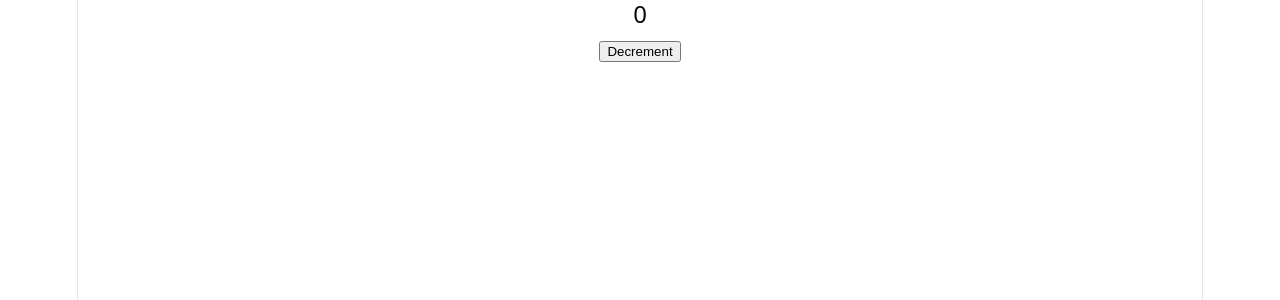
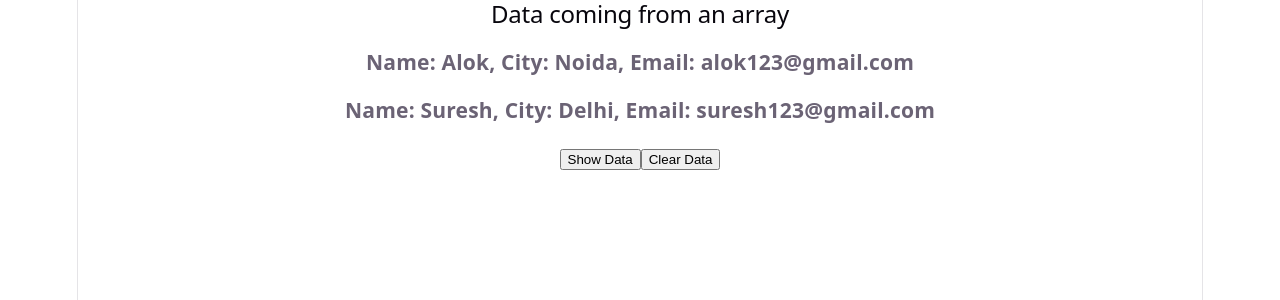
Before and after one commit to guptaprince07/Front_End_Engineering_G13, a React app in the folder React_projects/myapp/: page / in a window 1280 px wide. Shown: the top 300 px of the page. Built offline with nearby package versions, Linux system fonts and the light colour scheme; the HTML template or start-up script is replaced by a standard one.

Commit message:
updated useState()

```diff
--- a/React_projects/myapp/src/App.jsx
+++ b/React_projects/myapp/src/App.jsx
@@ -78,12 +78,12 @@ import React from 'react';
 
 // import Toggle from './components/TextChange';
 
-import Counter from './components/Count';
-
+// import Counter from './components/Count';
+import ArrayData from './components/ArrayData';
 function App() {
   return (
     <div>
-      <Counter />
+      <ArrayData />
     </div>
   );
 }
--- /dev/null
+++ b/React_projects/myapp/src/components/ArrayData.jsx
@@ -0,0 +1,33 @@
+import { useState } from "react";
+
+const data = [
+  { name: "Alok", city: "Noida", email: "alok123@gmail.com" },
+  { name: "Suresh", city: "Delhi", email: "suresh123@gmail.com" },
+];
+
+function ArrayData() {
+  const [mydata, setMydata] = useState(data);
+
+  function showData() {
+    setMydata(data);
+  }
+
+  function clearData() {
+    setMydata([]);
+  }
+
+  return (
+    <div>
+      <h2>Data coming from an array</h2>
+      {mydata.map((element) => (
+        <h3 key={element.email}>
+          Name: {element.name}, City: {element.city}, Email: {element.email}
+        </h3>
+      ))}
+      <button onClick={showData}>Show Data</button>
+      <button onClick={clearData}>Clear Data</button>
+    </div>
+  );
+}
+
+export default ArrayData;
```
